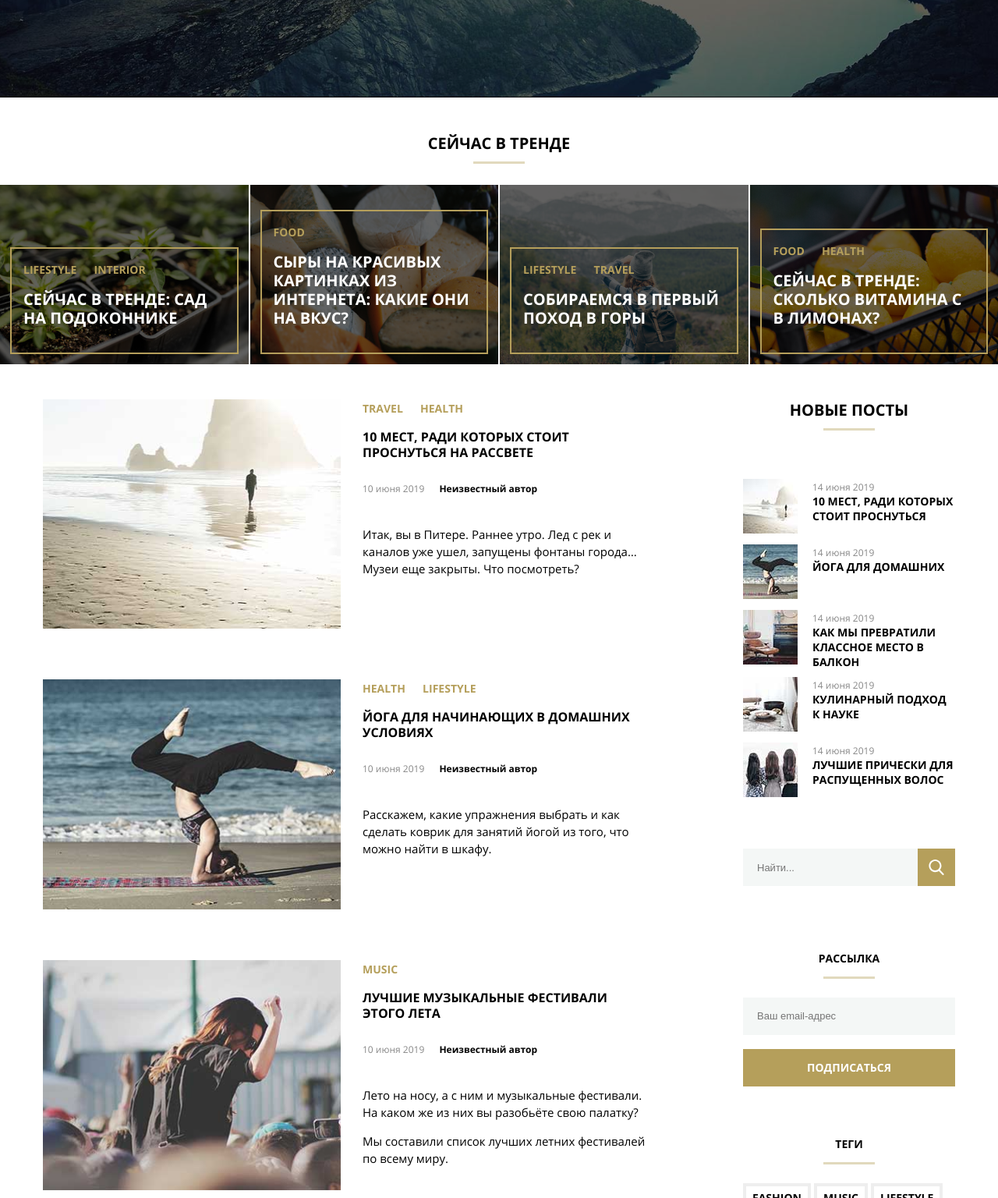
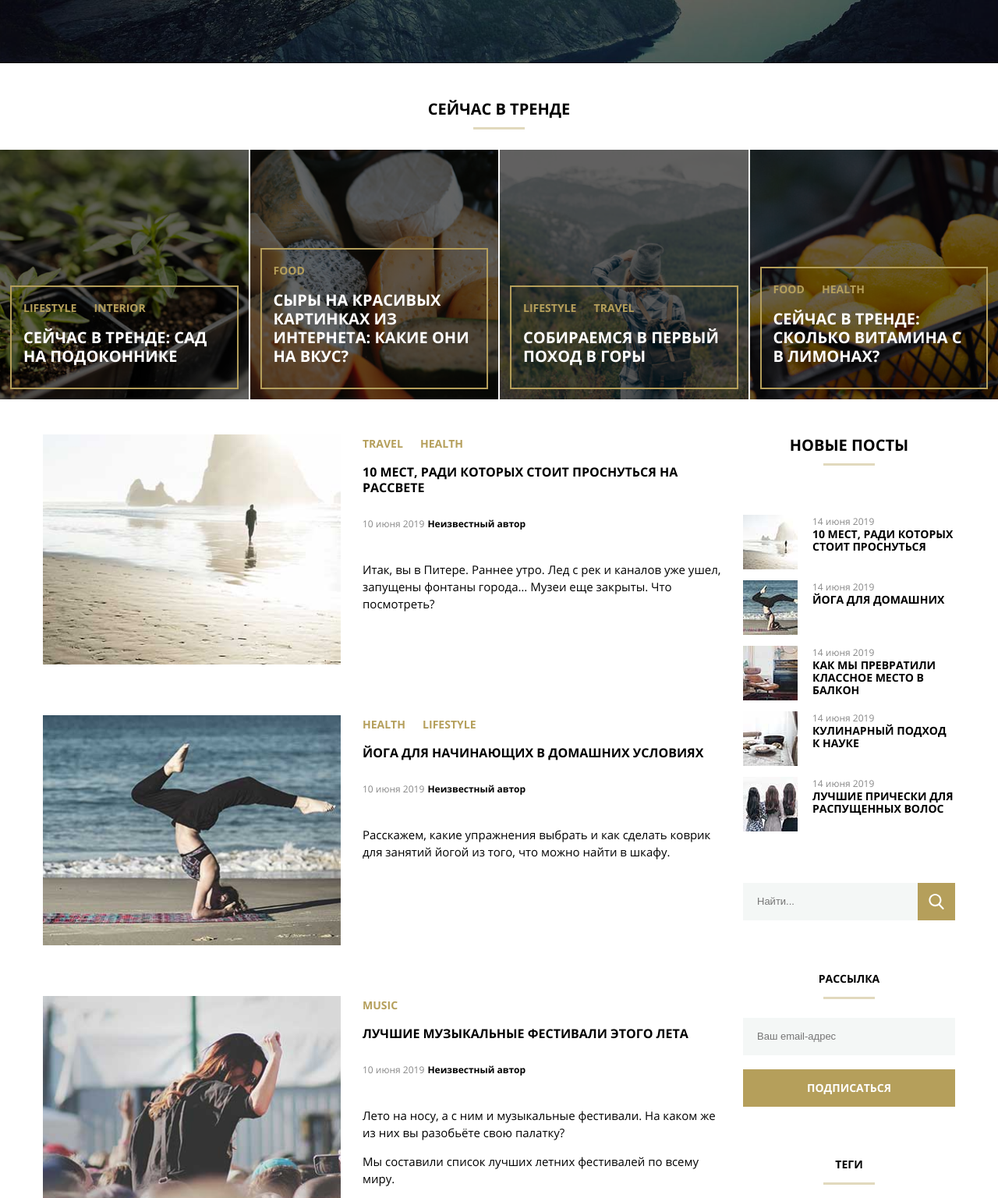
Before and after one commit to acephie/my-mq-diploma-v1, a plain HTML site: page index.html in a window 1280 px wide. Shown: the part 325-1861 px from the top of the page at 78% size. Drawn offline with Linux system fonts and the light colour scheme; files whose address does not match are found by name.

Commit message:
Add files via upload
обновились файлы: index.html и файлы стилей

```diff
--- a/css/desktop.css
+++ b/css/desktop.css
@@ -1,5 +1,5 @@
 .welcome {
-  height: 450px;
+  /* min-height: 450px; */
   background-image: url("../img/banner-bg.jpg");
 }
 
@@ -12,11 +12,11 @@
 .logo-line {
   flex-direction: row;
   width: 1200px;
-  padding: 0 15px;
+  padding: 30px 15px 90px;
   justify-content: space-between;
   align-items: center;
   flex-grow: 0;
-  margin-top: 30px;
+  /* margin-top: 30px; */
 }
 
 .logo-img {
@@ -51,13 +51,14 @@
 
 .welcome-title {
   width: 700px;
-  margin: 90px 0 0;
+  margin: 0;
   font-size: 45px;
   line-height: 75px;
+  padding-bottom: 90px;
 }
 
 .trend-card {
-  width: calc((100vw - 6px) / 4);
+  width: calc((100% - 6px) / 4);
 }
 
 .section-titles {
@@ -77,7 +78,7 @@
 }
 
 .entry-wrp {
-  width: 898px;
+  width: 880px;
   margin-left: 15px;
 }
 
@@ -98,8 +99,9 @@
 
 .entry-info {
   width: 100%;
-  padding-left: 28px;
-  padding-right: 120px;
+  /* padding-left: 28px; */
+  margin-left: 28px;
+  /* padding-right: 120px; */
 }
 
 .entry-meta-item {
@@ -137,7 +139,7 @@
     flex-direction: column; */
   align-items: center;
   justify-content: flex-start;
-  margin-bottom: 30px;
+  /* margin-bottom: 30px; */
   /* width: 49%; */
 }
 
--- a/css/mobile.css
+++ b/css/mobile.css
@@ -42,7 +42,7 @@ a {
 /*выше - основа, ниже пробуем сделать до 640пикселей*/
 
 .welcome {
-  height: 640px;
+  /* height: 640px; */
   background-image: url("../img/banner-mobile.jpg");
   background-repeat: no-repeat;
   background-position: center 50%;
@@ -69,7 +69,8 @@ a {
   color: #ffffff;
   font-size: 26px;
   text-align: center;
-  margin: 40px 8vw 0;
+  margin: 40px 9vw 0;
+  padding-bottom: 210px;
   font-family: "OpenSans Bold", sans-serif;
   flex-grow: 1;
 }
@@ -108,7 +109,7 @@ a {
 /* проба с кнопкой начало */
 /* менюшка */
 .menu {
-  padding: 30px 20px 0 0;
+  padding: 30px 20px 175px 0;
   align-self: flex-end;
 }
 
@@ -174,7 +175,7 @@ a {
 /*новый блок с трендами начало*/
 .trend-wrp {
   display: flex;
-  width: 100vw;
+  /* width: 100vw; */
   flex-wrap: wrap;
   gap: 2px;
   justify-content: center;
@@ -186,7 +187,7 @@ a {
   background-repeat: no-repeat;
 
   max-width: 640px;
-  min-height: 230px;
+  min-height: 320px;
   justify-content: center;
 
   background-size: cover;
@@ -240,7 +241,7 @@ a {
 
 .trend-name {
   margin-top: 16px;
-  margin-bottom: 24px;
+  /* margin-bottom: 24px; */
   font-size: 16px;
   line-height: 20px;
   font-family: "OpenSans Bold", sans-serif;
@@ -309,7 +310,7 @@ a {
 
 .date {
   color: #888888;
-  margin-right: 15px;
+  /* margin-right: 15px; */
   font-size: 12px;
 }
 
@@ -403,6 +404,7 @@ a {
 
 .new-posts-info {
   margin-left: 19px;
+  line-height: 16px;
 }
 
 .new-posts-name {
@@ -410,6 +412,8 @@ a {
   font-family: "OpenSans Bold", sans-serif;
   text-transform: uppercase;
   text-align: start;
+  font-size: 14px;
+  margin: 0;
 }
 
 .new-posts-name:hover {
@@ -424,6 +428,7 @@ a {
   flex-wrap: wrap;
   justify-content: space-between;
   font-size: 14px;
+  margin-bottom: 46px;
 }
 
 .aside-box-title {
@@ -464,7 +469,7 @@ a {
   border: 0px;
   font-size: 13px;
   padding: 0px 18px;
-  margin-bottom: 64px;
+  /* margin-bottom: 64px; */
 }
 
 .field:focus {
@@ -517,7 +522,7 @@ a {
 .email-button {
   width: 100%;
   margin-top: 18px;
-  margin-bottom: 46px;
+  /* margin-bottom: 46px; */
 }
 
 .wide-button {
@@ -560,9 +565,9 @@ a {
   border: 4px solid #b59f5b;
 }
 
-.aside-meta-last {
+/* .aside-meta-last {
   margin-bottom: 46px;
-}
+} */
 
 .aside-themes-item {
   display: inline-block;
@@ -585,7 +590,11 @@ a {
   font-size: 12px;
 }
 
-.aside-themes-top {
+/* .aside-themes-top {
+  margin-top: 0;
+} */
+
+.aside-themes-item:first-of-type {
   margin-top: 0;
 }
 
@@ -619,7 +628,7 @@ a {
 
 .shop-item-name {
   font-size: 17px;
-  line-height: 0px;
+  /* line-height: 0px; */
   font-family: "OpenSans Bold", sans-serif;
   text-transform: uppercase;
 }
@@ -709,7 +718,7 @@ a {
 }
 
 .social-icon {
-  margin-right: 20px;
+  /* margin-right: 20px; */
   display: flex;
   width: 24px;
   height: 24px;
@@ -719,8 +728,16 @@ a {
   background-size: 20px;
 }
 
+.socials-list-item {
+  margin-right: 20px;
+}
+
+.socials-list-item:last-child {
+  margin-right: 0;
+}
+
 .socials-list:last-child {
-  margin-right: 0px;
+  margin-right: 0;
 }
 
 .social-icon-dribbble {
@@ -753,7 +770,7 @@ a {
   display: flex;
   flex-direction: column;
   width: 390px;
-  height: 590px;
+  /* height: 590px; */
   background-color: #ffffff;
   padding: 0 30px;
   position: relative;
@@ -793,6 +810,7 @@ a {
 
 .send-button {
   width: 100%;
+  margin-bottom: 42px;
 }
 
 .radio-group-text::before {
@@ -833,6 +851,7 @@ a {
 .radio-group:nth-of-type(n + 2) {
   margin-left: 15px;
 }
+
 .radio:checked ~ .radio-group-text::before {
   background-image: url("../svg/form-circle.svg");
 }
--- a/css/tablet.css
+++ b/css/tablet.css
@@ -1,18 +1,19 @@
 .welcome {
-  height: 392px;
+  /* height: 392px; */
   background-image: url("../img/banner-bg-tablet.jpg");
 }
 
 .welcome-title {
   font-size: 40px;
   margin-top: 10px;
+  padding-bottom: 102px;
 }
 
 .logo-line {
   flex-direction: row;
   align-items: center;
-  padding: 0 35px;
-  margin: 60px 0;
+  padding: 60px 35px;
+  /* margin: 60px 0; */
   flex-grow: 0;
 }
 
@@ -111,16 +112,16 @@
 }
 
 .field {
-  margin-bottom: 40px;
+  /* margin-bottom: 40px; */
 }
 
-.email-button {
+/* .email-button {
   margin-bottom: 40px;
-}
+} */
 
-.aside-meta-last {
+/* .aside-meta-last {
   margin-bottom: 40px;
-}
+} */
 
 .aside-themes-item {
   width: 100%;
@@ -133,7 +134,8 @@
   align-items: stretch;
   padding-right: 20px;
   padding-left: 20px;
-  gap: 0;
+  column-gap: 0;
+  row-gap: 25px;
 }
 
 .shop-item {
@@ -142,7 +144,7 @@
   flex-direction: column; */
   align-items: center;
   justify-content: flex-start;
-  margin-bottom: 30px;
+  /* margin-bottom: 30px; */
   /* width: 49%; */
 }
 
--- a/index.html
+++ b/index.html
@@ -58,14 +58,14 @@
           <!-- первый тренд -->
           <article class="trend-card trend-card-item1">
             <div class="trend-info">
-              <div class="trend-meta">
+              <ul class="trend-meta">
                 <li class="entry-meta-item">
                   <a href="#0" class="meta">lifestyle</a>
                 </li>
                 <li class="entry-meta-item">
                   <a href="#0" class="meta">interior</a>
                 </li>
-              </div>
+              </ul>
               <h3 class="trend-name">
                 <a href="#0">сейчас в тренде: сад на подоконнике</a>
               </h3>
@@ -74,11 +74,11 @@
           <!-- второй тренд -->
           <article class="trend-card trend-card-item2">
             <div class="trend-info">
-              <div class="trend-meta">
+              <ul class="trend-meta">
                 <li class="entry-meta-item">
                   <a href="#0" class="meta">food</a>
                 </li>
-              </div>
+              </ul>
               <h3 class="trend-name">
                 <a href="#0"
                   >сыры на красивых картинках из интернета: какие они на
@@ -90,14 +90,14 @@
           <!-- третий тренд -->
           <article class="trend-card trend-card-item3">
             <div class="trend-info">
-              <div class="trend-meta">
+              <ul class="trend-meta">
                 <li class="entry-meta-item">
                   <a href="#0" class="meta">lifestyle</a>
                 </li>
                 <li class="entry-meta-item">
                   <a href="#0" class="meta">travel</a>
                 </li>
-              </div>
+              </ul>
               <h3 class="trend-name">
                 <a href="#0">собираемся в первый поход в горы</a>
               </h3>
@@ -106,14 +106,14 @@
           <!-- четвертый тренд -->
           <article class="trend-card trend-card-item4">
             <div class="trend-info">
-              <div class="trend-meta">
+              <ul class="trend-meta">
                 <li class="entry-meta-item">
                   <a href="#0" class="meta">food</a>
                 </li>
                 <li class="entry-meta-item">
                   <a href="#0" class="meta">health</a>
                 </li>
-              </div>
+              </ul>
               <h3 class="trend-name">
                 <a href="#0">сейчас в тренде: сколько витамина c в лимонах?</a>
               </h3>
@@ -123,7 +123,7 @@
       </section>
       <!-- тренды конец -->
       <div class="main-info">
-        <section class="entry-wrp">
+        <main class="entry-wrp">
           <article class="entry">
             <figure class="entry-preview">
               <img
@@ -136,27 +136,27 @@
             </figure>
 
             <div class="entry-info">
-              <div class="entry-meta">
+              <ul class="entry-meta">
                 <li class="entry-meta-item">
                   <a href="#0" class="meta">travel</a>
                 </li>
                 <li class="entry-meta-item">
                   <a href="#0" class="meta">health</a>
                 </li>
-              </div>
+              </ul>
               <h3 class="entry-name">
                 <a href="#0"
                   >10 мест, ради которых стоит проснуться на рассвете</a
                 >
               </h3>
-              <div class="entry-date">
+              <ul class="entry-date">
                 <li class="entry-date-item">
                   <time class="date" datetime="2019-06-10">10 июня 2019</time>
                 </li>
                 <li class="entry-date-item">
                   <a href="#0" class="author">Неизвестный автор</a>
                 </li>
-              </div>
+              </ul>
               <div class="entry-text">
                 <p class="entry-text-part">
                   Итак, вы в Питере. Раннее утро. Лед с рек и каналов уже ушел,
@@ -176,25 +176,25 @@
             </figure>
 
             <div class="entry-info">
-              <div class="entry-meta">
+              <ul class="entry-meta">
                 <li class="entry-meta-item">
                   <a href="#0" class="meta">health</a>
                 </li>
                 <li class="entry-meta-item">
                   <a href="#0" class="meta">lifestyle</a>
                 </li>
-              </div>
+              </ul>
               <h3 class="entry-name">
                 <a href="#0"> йога для начинающих в домашних условиях</a>
               </h3>
-              <div class="entry-date">
+              <ul class="entry-date">
                 <li class="entry-date-item">
                   <time class="date" datetime="2019-06-10">10 июня 2019</time>
                 </li>
                 <li class="entry-date-item">
                   <a href="#0" class="author">Неизвестный автор</a>
                 </li>
-              </div>
+              </ul>
               <div class="entry-text">
                 <p class="entry-text-part">
                   Расскажем, какие упражнения выбрать и как сделать коврик для
@@ -214,25 +214,25 @@
             </figure>
 
             <div class="entry-info">
-              <div class="entry-meta">
+              <ul class="entry-meta">
                 <li class="entry-meta-item">
                   <a href="#0" class="meta">music</a>
                 </li>
                 <li class="entry-meta-item">
                   <a href="#0" class="meta"></a>
                 </li>
-              </div>
+              </ul>
               <h3 class="entry-name">
                 <a href="#0">Лучшие музыкальные фестивали этого лета</a>
               </h3>
-              <div class="entry-date">
+              <ul class="entry-date">
                 <li class="entry-date-item">
                   <time class="date" datetime="2019-06-10">10 июня 2019</time>
                 </li>
                 <li class="entry-date-item">
                   <a href="#0" class="author">Неизвестный автор</a>
                 </li>
-              </div>
+              </ul>
               <div class="entry-text">
                 <p class="entry-text-part">
                   Лето на носу, а с ним и музыкальные фестивали. На каком же из
@@ -255,25 +255,25 @@
             </figure>
 
             <div class="entry-info">
-              <div class="entry-meta">
+              <ul class="entry-meta">
                 <li class="entry-meta-item">
                   <a href="#0" class="meta">lifestyle</a>
                 </li>
                 <li class="entry-meta-item">
                   <a href="#0" class="meta">food</a>
                 </li>
-              </div>
+              </ul>
               <h3 class="entry-name">
                 <a href="#0">Наукоёмкий подход к кулинарии</a>
               </h3>
-              <div class="entry-date">
+              <ul class="entry-date">
                 <li class="entry-date-item">
                   <time class="date" datetime="2019-06-10">10 июня 2019</time>
                 </li>
                 <li class="entry-date-item">
                   <a href="#0" class="author">Неизвестный автор</a>
                 </li>
-              </div>
+              </ul>
               <div class="entry-text">
                 <p class="entry-text-part">
                   Узнаем основы проектирования новых пищевых и около-пищевых
@@ -293,7 +293,7 @@
             </figure>
 
             <div class="entry-info">
-              <div class="entry-meta">
+              <ul class="entry-meta">
                 <li class="entry-meta-item">
                   <a href="#0" class="meta">lifestyle</a>
                 </li>
@@ -303,18 +303,18 @@
                 <li class="entry-meta-item">
                   <a href="#0" class="meta">art</a>
                 </li>
-              </div>
+              </ul>
               <h3 class="entry-name">
                 <a href="#0">делаем модные принты на подушках для интерьера</a>
               </h3>
-              <div class="entry-date">
+              <ul class="entry-date">
                 <li class="entry-date-item">
                   <time class="date" datetime="2019-06-10">10 июня 2019</time>
                 </li>
                 <li class="entry-date-item">
                   <a href="#0" class="author">Неизвестный автор</a>
                 </li>
-              </div>
+              </ul>
               <div class="entry-text">
                 <p class="entry-text-part">
                   Подушки для дивана целесообразнее заказать в съемных чехлах на
@@ -324,7 +324,7 @@
               </div>
             </div>
           </article>
-        </section>
+        </main>
 
         <aside class="sidebar">
           <section class="new-posts-search">
@@ -337,79 +337,73 @@
                   alt="awesome image"
                 />
               </figure>
-              <ul class="new-posts-info">
-                <li class="new-posts-info-item">
-                  <time class="date" datetime="2019-06-14">14 июня 2019</time>
-                </li>
-                <li class="new-posts-info-item">
-                  <a href="#0" class="new-posts-name"
-                    >10 мест, ради которых стоит проснуться</a
-                  >
-                </li>
-              </ul>
+              <div class="new-posts-info">
+                <time class="date" datetime="2019-06-14">14 июня 2019</time>
+                <h5 class="new-posts-name">
+                <a href="#0">
+                  10 мест, ради которых стоит проснуться
+                </a>
+              </h5>
+            </div>
             </article>
 
             <article class="new-posts-preview">
               <figure class="posts-search-media">
                 <img class="new-posts-img" src="./img/151.jpg" alt />
               </figure>
-              <ul class="new-posts-info">
-                <li class="new-posts-info-item">
-                  <time class="date" datetime="2019-06-14">14 июня 2019</time>
-                </li>
-                <li class="new-posts-info-item">
-                  <a href="#0" class="new-posts-name">Йога для домашних</a>
-                </li>
-              </ul>
+              <div class="new-posts-info">
+                <time class="date" datetime="2019-06-14">14 июня 2019</time>
+                <h5 class="new-posts-name">
+                <a href="#0">
+                  йога для домашних
+                </a>
+              </h5>
+            </div>
             </article>
 
             <article class="new-posts-preview">
               <figure class="posts-search-media">
                 <img class="new-posts-img" src="./img/45.jpg" alt />
               </figure>
-              <ul class="new-posts-info">
-                <li class="new-posts-info-item">
+              <div class="new-posts-info">
                   <time class="date" datetime="2019-06-14">14 июня 2019</time>
-                </li>
-                <li class="new-posts-info-item">
-                  <a href="#0" class="new-posts-name"
-                    >как мы превратили классное место в балкон</a
-                  >
-                </li>
-              </ul>
+                  <h5 class="new-posts-name">
+                  <a href="#0">
+                    как мы превратили классное место в балкон
+                  </a>
+                </h5>
+              </div>
             </article>
 
             <article class="new-posts-preview">
               <figure class="posts-search-media">
                 <img class="new-posts-img" src="./img/501.jpg" alt />
               </figure>
-              <ul class="new-posts-info">
-                <li class="new-posts-info-item">
-                  <time class="date" datetime="2019-06-14">14 июня 2019</time>
-                </li>
-                <li class="new-posts-info-item">
-                  <a href="#0" class="new-posts-name"
-                    >кулинарный подход к науке</a
-                  >
-                </li>
-              </ul>
+              <div class="new-posts-info">
+                <time class="date" datetime="2019-06-14">14 июня 2019</time>
+                <h5 class="new-posts-name">
+                <a href="#0">
+                  кулинарный подход к науке
+                </a>
+              </h5>
+            </div>
             </article>
 
             <article class="new-posts-preview">
               <figure class="posts-search-media">
                 <img class="new-posts-img" src="./img/7.jpg" alt />
               </figure>
-              <ul class="new-posts-info">
-                <li class="new-posts-info-item">
-                  <time class="date" datetime="2019-06-14">14 июня 2019</time>
-                </li>
-                <li class="new-posts-info-item">
-                  <a href="#0" class="new-posts-name"
-                    >лучшие прически для распущенных волос</a
-                  >
-                </li>
-              </ul>
+              <div class="new-posts-info">
+                <time class="date" datetime="2019-06-14">14 июня 2019</time>
+                <h5 class="new-posts-name">
+                <a href="#0">
+                  лучшие прически для распущенных волос
+                </a>
+              </h5>
+            </div>
             </article>
+          </section>
+          <section class="aside-box">
             <form class="search">
               <label class="search-group">
                 <span class="search-hint visually-hidden">Поле для поиска</span>
@@ -442,7 +436,6 @@
               </label>
               <button class="email-button wide-button" type="submit">
                 подписаться
-                <span class="visually-hidden"> Кнопка подписаться </span>
               </button>
             </form>
           </section>
@@ -472,7 +465,7 @@
               <li class="aside-meta-item">
                 <a href="#0" class="aside-meta">food</a>
               </li>
-              <li class="aside-meta-item aside-meta-last">
+              <li class="aside-meta-item">
                 <a href="#0" class="aside-meta">health</a>
               </li>
             </ul>
@@ -480,7 +473,7 @@
           <section class="aside-box">
             <h4 class="aside-box-title">темы</h4>
             <ul class="aside-themes-list">
-              <li class="aside-themes-item aside-themes-top">
+              <li class="aside-themes-item">
                 <a href="#0" class="aside-themes">Красота</a>
                 <span class="aside-themes-count">12</span>
               </li>
@@ -716,7 +709,11 @@
               </label>
               <button class="send-button wide-button" type="submit"><span class="button-label">Отправить</span></button>
           </form>
-      <button class="popup-close" type="button">Закрыть окно</button>
+        <button class="popup-close" type="button">
+          <span class="visually-hidden">
+           Закрыть окно
+          </span>
+        </button>
     </div>
   </div>
 </div>
```
